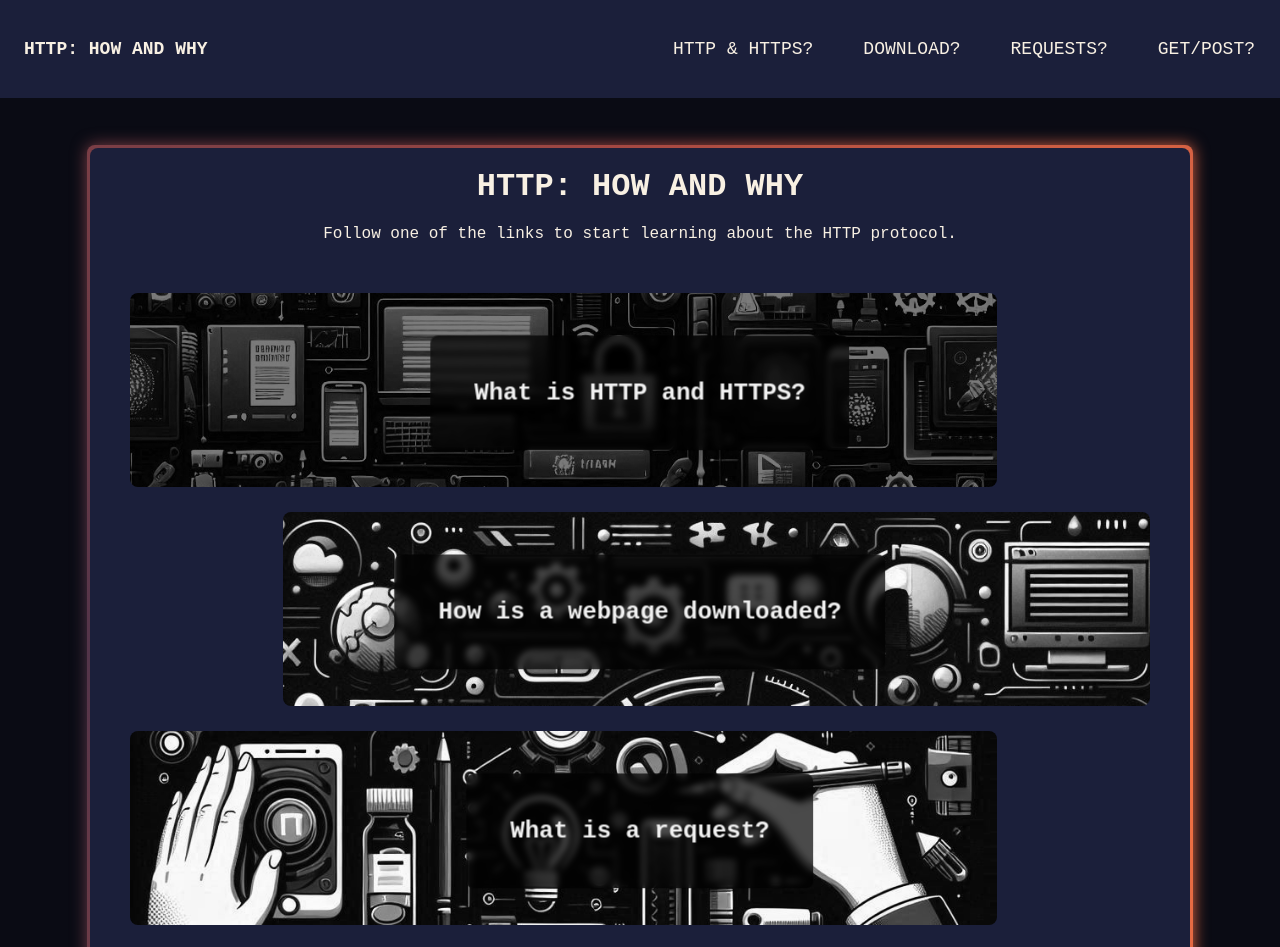
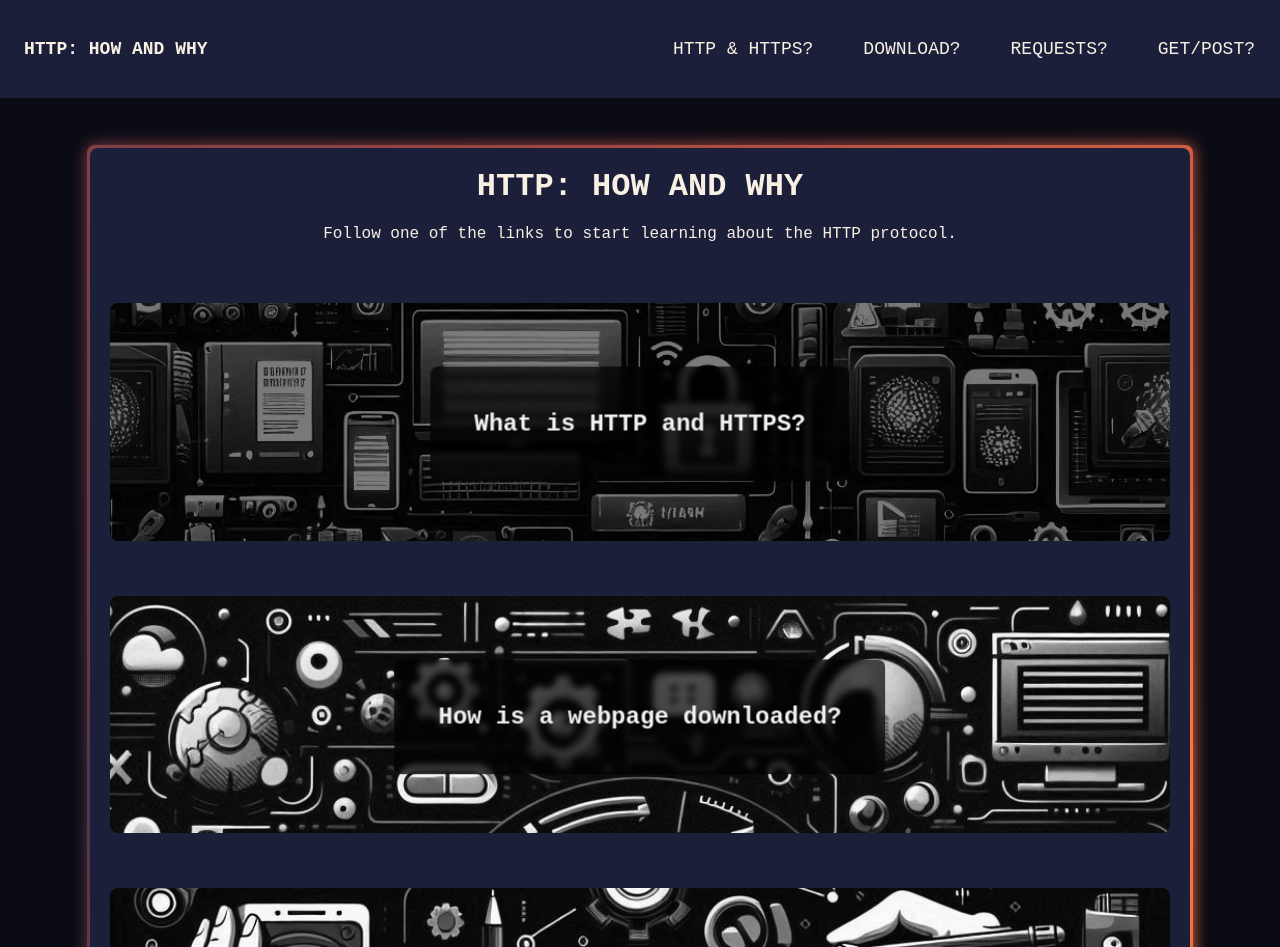
Before and after one commit to nzRichie/DemoWebsite, a plain HTML site: page index.html in a window 1280 px wide. Shown: the top 947 px of the page. Drawn offline with Linux system fonts and the light colour scheme.

Commit message:
Added a CSS grid to index.html and a wiggle animation on hover for the link banners

```diff
--- a/index.html
+++ b/index.html
@@ -31,9 +31,9 @@
                     <h1>HTTP: HOW AND WHY</h1>
                     <p>Follow one of the links to start learning about the HTTP protocol.</p>
                 </div>
-                <div class="picture-links">
+                <div class="grid-container">
 
-                    <div class="image-link-odd">
+                    <div class="grid-item-1">
                         <a href="http.html">
                             <picture>
                                 <source media="(min-width:1100px)" srcset="images/cropped_https_orange.jpg">
@@ -47,7 +47,7 @@
                     </div>
 
 
-                    <div class="image-link-even">
+                    <div class="grid-item-2">
                         <a href="download.html">
                             <picture>
                                 <source media="(min-width:1100px)" srcset="images/cropped_download.jpg">
@@ -60,7 +60,7 @@
                         </a>
                     </div>
 
-                    <div class="image-link-odd">
+                    <div class="grid-item-3">
                         <a href="request.html">
                             <picture>
                                 <source media="(min-width:1100px)" srcset="images/cropped_requests.jpg">
@@ -73,7 +73,7 @@
                         </a>
                     </div>
 
-                    <div class="image-link-even">
+                    <div class="grid-item-4">
                         <a href="getandpost.html">
                             <picture>
                                 <source media="(min-width:1100px)" srcset="images/cropped_getpost.jpg">
--- a/style.css
+++ b/style.css
@@ -294,25 +294,6 @@ body {
     transition: 0.5s;
 }
 
-.image-link-odd:hover,
-.image-link-even:hover {
-    filter:grayscale(0%);
-}
-
-.image-link-odd {
-    text-align: left;
-}
-
-.image-link-even {
-    text-align: right;
-}
-
-.image-link-odd picture img,
-.image-link-even picture img {
-    border-radius: 0.5rem;
-    width: 85%;
-    right: 0;
-}
 
 .index-header-text-container {
     padding: 24px;
@@ -349,3 +330,56 @@ th:nth-child(1) {
 h2 {
     padding: 20px;
 }
+
+.grid-item-1 {
+    grid-area: item1;
+}
+
+.grid-item-2 {
+    grid-area: item2;
+}
+
+.grid-item-3 {
+    grid-area: item3;
+}
+
+.grid-item-4 {
+    grid-area: item4;
+}
+
+.grid-container {
+    display: grid;
+    grid-template-areas:
+        'item1'
+        'item2'
+        'item3'
+        'item4';
+    gap: 10px;
+}
+
+.grid-container > div {
+    padding: 20px;
+    filter: grayscale(100%);
+    transition: 0.5s;
+}
+
+.grid-container>div>a>picture>img {
+    align-items: center;
+    border-radius: 0.5rem;
+    width: 100%;
+    right: 0;
+    position: relative;
+}
+
+.grid-container>div:hover {
+    filter: grayscale(0%);
+    animation: wiggle 2.5s;
+}
+
+@keyframes wiggle {
+    0% {transform: rotate(0deg); }
+    5% {transform: rotate(0deg); }
+    10% {transform: rotate(0.3deg); }
+    15% {transform: rotate(-0.3deg);}
+    20% {transform: rotate(0deg);}
+}
```
